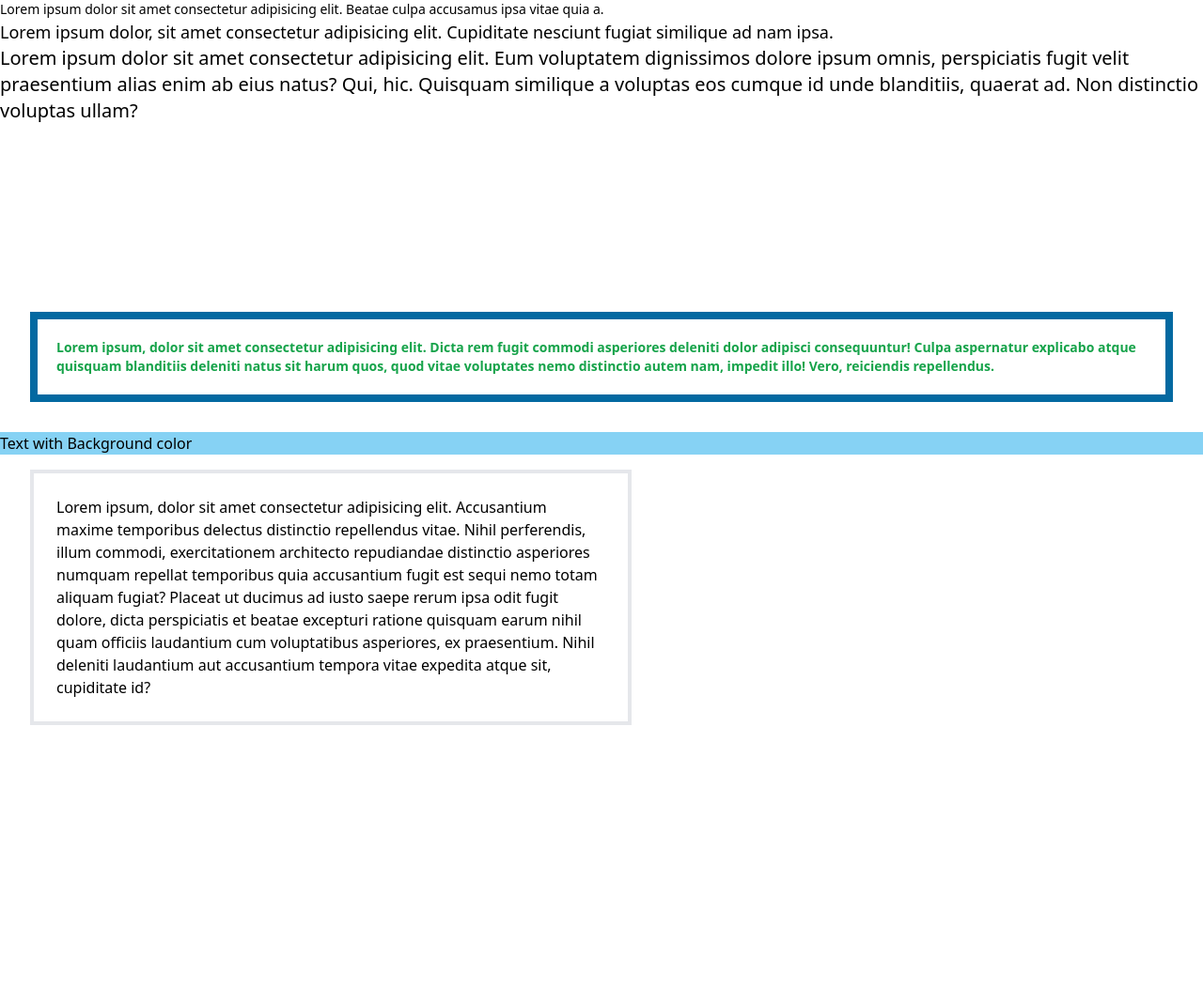
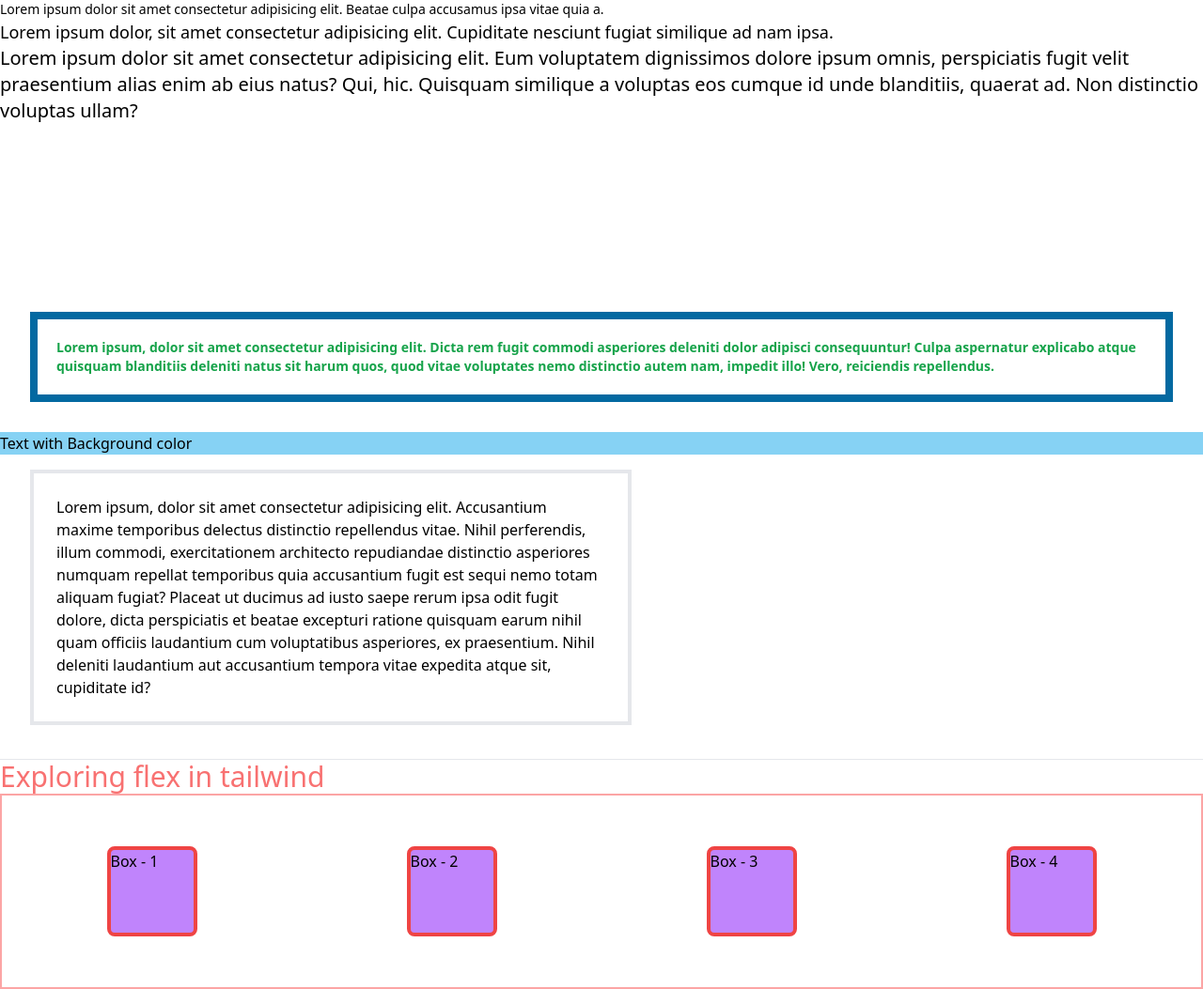
Before and after one commit to sakibahammed/The-Great-Mysterious-Tailwind-After-100syears, a website: page src/index.html in a window 1280 px wide. Shown: the whole page at 94% size. Before the commit the page ends 804 px from the top, so only its background shows below. Drawn offline with Linux system fonts and the light colour scheme.

Commit message:
flex tried

```diff
--- a/src/index.html
+++ b/src/index.html
@@ -23,12 +23,30 @@
 
 <!--Tail wind height , width ,padding margin-->
 
-<p class="p-6 w-1/2 m-8 mt-4 border-4">Lorem ipsum, dolor sit amet consectetur adipisicing elit. Accusantium maxime temporibus delectus distinctio repellendus vitae. Nihil perferendis, illum commodi, exercitationem architecto repudiandae distinctio asperiores numquam repellat temporibus quia accusantium fugit est sequi nemo totam aliquam fugiat? Placeat ut ducimus ad iusto saepe rerum ipsa odit fugit dolore, dicta perspiciatis et beatae excepturi ratione quisquam earum nihil quam officiis laudantium cum voluptatibus asperiores, ex praesentium. Nihil deleniti laudantium aut accusantium tempora vitae expedita atque sit, cupiditate id?</p>
+<p class="p-6 w-1/2 m-8 mt-4 border-4 mb-9">Lorem ipsum, dolor sit amet consectetur adipisicing elit. Accusantium maxime temporibus delectus distinctio repellendus vitae. Nihil perferendis, illum commodi, exercitationem architecto repudiandae distinctio asperiores numquam repellat temporibus quia accusantium fugit est sequi nemo totam aliquam fugiat? Placeat ut ducimus ad iusto saepe rerum ipsa odit fugit dolore, dicta perspiciatis et beatae excepturi ratione quisquam earum nihil quam officiis laudantium cum voluptatibus asperiores, ex praesentium. Nihil deleniti laudantium aut accusantium tempora vitae expedita atque sit, cupiditate id?</p>
+
+
+
+
+<hr>
+<section>
+    <h3 class="text-3xl text-red-400">Exploring flex in tailwind</h3>
+    <div>
+      <div class="flex justify-around items-center h-52 border-2 border-red-300">
+        <div class="bg-purple-400 h-24 w-24 border-4 border-red-500 rounded-lg"> Box - 1</div>
+        <div class="bg-purple-400 h-24 w-24 border-4 border-red-500 rounded-lg"> Box - 2</div>
+        <div class="bg-purple-400 h-24 w-24 border-4 border-red-500 rounded-lg"> Box - 3</div>
+        <div class="bg-purple-400 h-24 w-24 border-4 border-red-500 rounded-lg"> Box - 4</div>
+      </div>
+    </div>
 
 
 
 
 
+
+
+</section>
 
 
 
```
Also changed, not shown: src/output.css.
